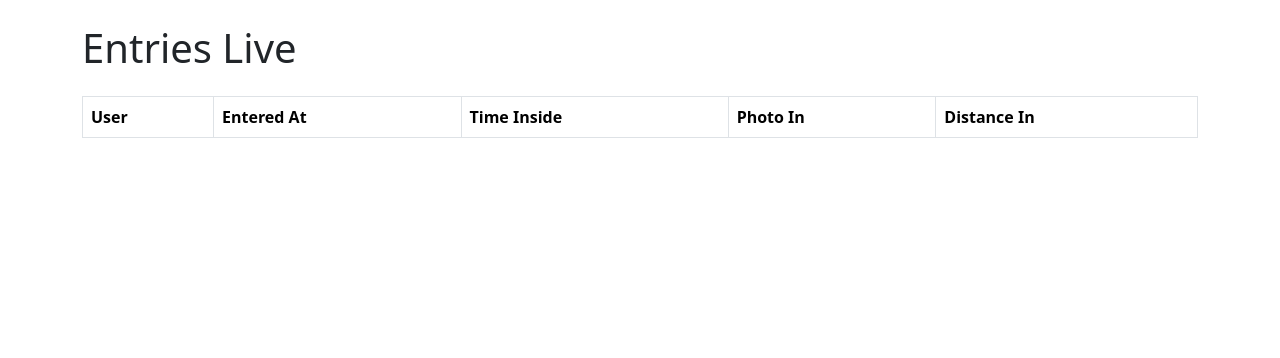
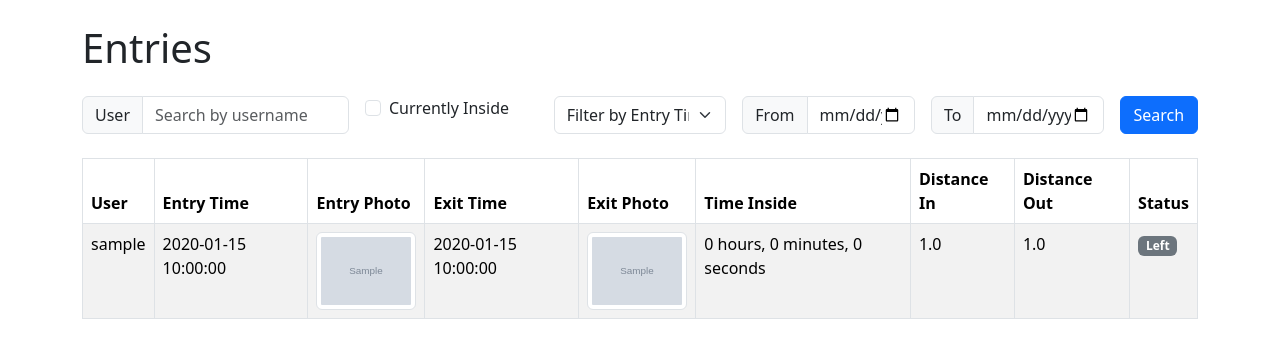
Before and after one commit to pppfkp/cctv_inzynierka, a Django app: page /entries/ in a window 1280 px wide. Shown: the part 56-414 px from the top of the page. Run offline with Django 5.2, Linux system fonts and the light colour scheme; tables that the repository leaves empty hold one stand-in row (values such as "Sample post"); grey boxes marked "Sample" are stand-in pictures; lists and menus that the app fills with data are empty.

Commit message:
Added entires show

```diff
--- a/main_app/main_app/urls.py
+++ b/main_app/main_app/urls.py
@@ -3,7 +3,7 @@ from django.contrib import admin
 from django.urls import path
 from face_recognition.views import extract_embedding_view, FindClosestEmbeddingView
 from management.views import add_camera_view, add_face_embedding_view, camera_streams_raw_view, containers_status_view, delete_camera_view, edit_camera_view, hard_reset_all_containers_view, hard_restart_container_view, soft_reset_all_containers_view, soft_restart_container_view, start_all_containers_view, start_container_view, stop_all_containers_view, stop_container_view
-from stats.views import DetectionSearchView, entries_live_list_view
+from stats.views import DetectionSearchView, entries_list_view, entries_live_list_view
 from django.conf import settings
 from django.conf.urls.static import static
 from management.views import home, camera_streams_view
@@ -49,7 +49,7 @@ urlpatterns = [
     path('users/add/', add_user_view, name='add_user'),
 
     # stats
-    path('entries/', entries_live_list_view, name='entries_list'),
+    path('entries/', entries_list_view, name='entries_list'),
 
     #other
     path('admin/', admin.site.urls),
--- a/main_app/management/templates/custom_base.html
+++ b/main_app/management/templates/custom_base.html
@@ -42,7 +42,6 @@
                 <ul class="dropdown-menu">
                   <li><a class="dropdown-item" href="{% url 'camera_streams' %}">Live Augumented View</a></li>
                   <li><a class="dropdown-item" href="{% url 'camera_streams_raw' %}">Live Raw View</a></li>
-                  <li><a class="dropdown-item" href="{% url 'entries_list' %}">Live Entries</a></li>
                   <li><a class="dropdown-item" href="{% url 'entries_list' %}">Entries</a></li>
                   <li><a class="dropdown-item" href="#">Stats</a></li>
                 </ul>
--- a/main_app/management/templates/edit_user.html
+++ b/main_app/management/templates/edit_user.html
@@ -49,7 +49,7 @@
             {% if user.face_embeddings.all %}
                 <div class="row g-3">
                     {% for embedding in user.face_embeddings.all %}
-                        <div class="col-md-4 mb-3" id="embedding-{{ embedding.id }}">
+                    <div class="col-md-4 mb-3" id="embedding-{{ embedding.id }}" style="max-width: 200px;">
                         <div class="card h-100">
                             <img src="{{ embedding.photo.url }}"
                                  class="card-img-top"
--- /dev/null
+++ b/main_app/stats/templates/entries.html
@@ -0,0 +1,97 @@
+{% extends 'custom_base.html' %}
+
+{% block content %}
+<div class="container mt-4">
+    <div class="d-flex justify-content-between align-items-center mb-4">
+        <h1 class="text-center mb-0">Entries</h1>
+    </div>
+
+    <!-- Search and Filter Form -->
+    <form method="get" class="mb-4">
+        <div class="row g-3">
+            <div class="col-md-3">
+                <div class="input-group">
+                    <span class="input-group-text">User</span>
+                    <input type="text" name="username" class="form-control" value="{{ username }}" placeholder="Search by username">
+                </div>
+            </div>
+            <div class="col-md-2">
+                <div class="form-check">
+                    <input type="checkbox" name="currently_inside" class="form-check-input" id="currently_inside" {% if currently_inside %}checked{% endif %}>
+                    <label class="form-check-label" for="currently_inside">Currently Inside</label>
+                </div>
+            </div>
+            <div class="col-md-2">
+                <select name="time_filter_type" class="form-select">
+                    <option value="in" {% if time_filter_type == 'in' %}selected{% endif %}>Filter by Entry Time</option>
+                    <option value="out" {% if time_filter_type == 'out' %}selected{% endif %}>Filter by Exit Time</option>
+                </select>
+            </div>
+            <div class="col-md-2">
+                <div class="input-group">
+                    <span class="input-group-text">From</span>
+                    <input type="date" name="date_from" class="form-control" value="{{ date_from|date:'Y-m-d' }}">
+                </div>
+            </div>
+            <div class="col-md-2">
+                <div class="input-group">
+                    <span class="input-group-text">To</span>
+                    <input type="date" name="date_to" class="form-control" value="{{ date_to|date:'Y-m-d' }}">
+                </div>
+            </div>
+            <div class="col-md-1">
+                <button type="submit" class="btn btn-primary w-100">Search</button>
+            </div>
+        </div>
+    </form>
+
+    <table class="table table-striped table-bordered">
+        <thead>
+            <tr>
+                <th>User</th>
+                <th>Entry Time</th>
+                <th>Entry Photo</th>
+                <th>Exit Time</th>
+                <th>Exit Photo</th>
+                <th>Time Inside</th>
+                <th>Distance In</th>
+                <th>Distance Out</th>
+                <th>Status</th>
+            </tr>
+        </thead>
+        <tbody>
+            {% for entry in entries %}
+            <tr id="entry-row-{{ entry.entry.id }}" {% if entry.is_inside %}class="table-info"{% endif %}>
+                <td>{{ entry.entry.user.username }}</td>
+                <td>{{ entry.entry_time|date:"Y-m-d H:i:s" }}</td>
+                <td>
+                    <img src="{{ entry.entry.recognition_in.photo.url }}"
+                         alt="Entry photo"
+                         class="img-thumbnail"
+                         style="max-width: 100px;">
+                </td>
+                <td>{{ entry.exit_time|date:"Y-m-d H:i:s"|default:"--" }}</td>
+                <td>
+                    {% if entry.entry.recognition_out %}
+                        <img src="{{ entry.entry.recognition_out.photo.url }}"
+                             alt="Exit photo"
+                             class="img-thumbnail"
+                             style="max-width: 100px;">
+                    {% else %}
+                        --
+                    {% endif %}
+                </td>
+                <td>{{ entry.time_inside }}</td>
+                <td>{{ entry.entry.recognition_in.distance }}</td>
+                <td>{{ entry.entry.recognition_out.distance|default:"--" }}</td>
+                <td>
+                    <span class="badge {% if entry.is_inside %}bg-success{% else %}bg-secondary{% endif %}">
+                        {% if entry.is_inside %}Inside{% else %}Left{% endif %}
+                    </span>
+                </td>
+            </tr>
+            {% endfor %}
+        </tbody>
+    </table>
+</div>
+{% endblock %}
--- a/main_app/stats/views.py
+++ b/main_app/stats/views.py
@@ -140,3 +140,111 @@ def entries_live_list_view(request):
 
     # Pass the list to the template
     return render(request, 'entries_live.html', {'entries': entries_with_time})
+
+
+def entries_list_view(request):
+    Entry = apps.get_model('stats', 'Entry')
+    entries = Entry.objects.all()
+
+    # Create a list to store entry data along with time difference
+    entries_with_time = []
+
+    for entry in entries:
+        # Assuming entry.recognition_in.time is a timezone-aware datetime object
+        entry_time = entry.recognition_in.time
+        exit_time = entry.recognition_out.time
+
+        # Calculate the time difference
+        time_inside = exit_time
+
+        # Extract hours, minutes, and seconds from the time difference
+        hours, remainder = divmod(time_inside.total_seconds(), 3600)
+        minutes, seconds = divmod(remainder, 60)
+
+        # Format the time difference as a string
+        time_inside_str = f"{int(hours)} hours, {int(minutes)} minutes, {int(seconds)} seconds"
+
+        # Append the entry and its time difference to the list
+        entries_with_time.append({
+            'entry': entry,
+            'time_inside': time_inside_str
+        })
+
+    # Pass the list to the template
+    return render(request, 'entries.html', {'entries': entries_with_time})
+
+def entries_list_view(request):
+    Entry = apps.get_model('stats', 'Entry')
+    entries = Entry.objects.all().order_by('-recognition_in__time')
+
+    # Handle search and filter parameters
+    username = request.GET.get('username', '')
+    date_from = request.GET.get('date_from', '')
+    date_to = request.GET.get('date_to', '')
+    currently_inside = request.GET.get('currently_inside') == 'on'
+    time_filter_type = request.GET.get('time_filter_type', 'in')  # 'in' or 'out'
+
+    if username:
+        entries = entries.filter(user__username__icontains=username)
+
+    if currently_inside:
+        entries = entries.filter(recognition_out__isnull=True)
+
+    if date_from:
+        try:
+            date_from = datetime.strptime(date_from, '%Y-%m-%d')
+            if time_filter_type == 'in':
+                entries = entries.filter(recognition_in__time__date__gte=date_from)
+            else:
+                entries = entries.filter(recognition_out__time__date__gte=date_from)
+        except ValueError:
+            pass
+
+    if date_to:
+        try:
+            date_to = datetime.strptime(date_to, '%Y-%m-%d')
+            if time_filter_type == 'in':
+                entries = entries.filter(recognition_in__time__date__lte=date_to)
+            else:
+                entries = entries.filter(recognition_out__time__date__lte=date_to)
+        except ValueError:
+            pass
+
+    # Process entries and calculate time differences
+    entries_with_time = []
+    current_time = timezone.now()
+
+    for entry in entries:
+        entry_time = entry.recognition_in.time
+        exit_time = entry.recognition_out.time if entry.recognition_out else current_time
+
+        # Calculate time difference (either until exit or until now)
+        time_inside = exit_time - entry_time
+
+        # Calculate hours, minutes, seconds
+        total_seconds = time_inside.total_seconds()
+        hours, remainder = divmod(total_seconds, 3600)
+        minutes, seconds = divmod(remainder, 60)
+
+        # Format string differently for those still inside
+        if entry.recognition_out:
+            time_inside_str = f"{int(hours)} hours, {int(minutes)} minutes, {int(seconds)} seconds"
+        else:
+            time_inside_str = f"{int(hours)} hours, {int(minutes)} minutes, {int(seconds)} seconds (Still inside)"
+
+        entries_with_time.append({
+            'entry': entry,
+            'time_inside': time_inside_str,
+            'entry_time': entry_time,
+            'exit_time': entry.recognition_out.time if entry.recognition_out else None,
+            'is_inside': entry.recognition_out is None
+        })
+
+    return render(request, 'entries.html', {
+        'entries': entries_with_time,
+        'username': username,
+        'date_from': date_from,
+        'date_to': date_to,
+        'currently_inside': currently_inside,
+        'time_filter_type': time_filter_type,
+    })
```
Also changed, not shown: main_app/management/templates/containers_status.html (+33 -41 lines), 1 other file. Lines whose indentation alone changed are shown as unchanged.
